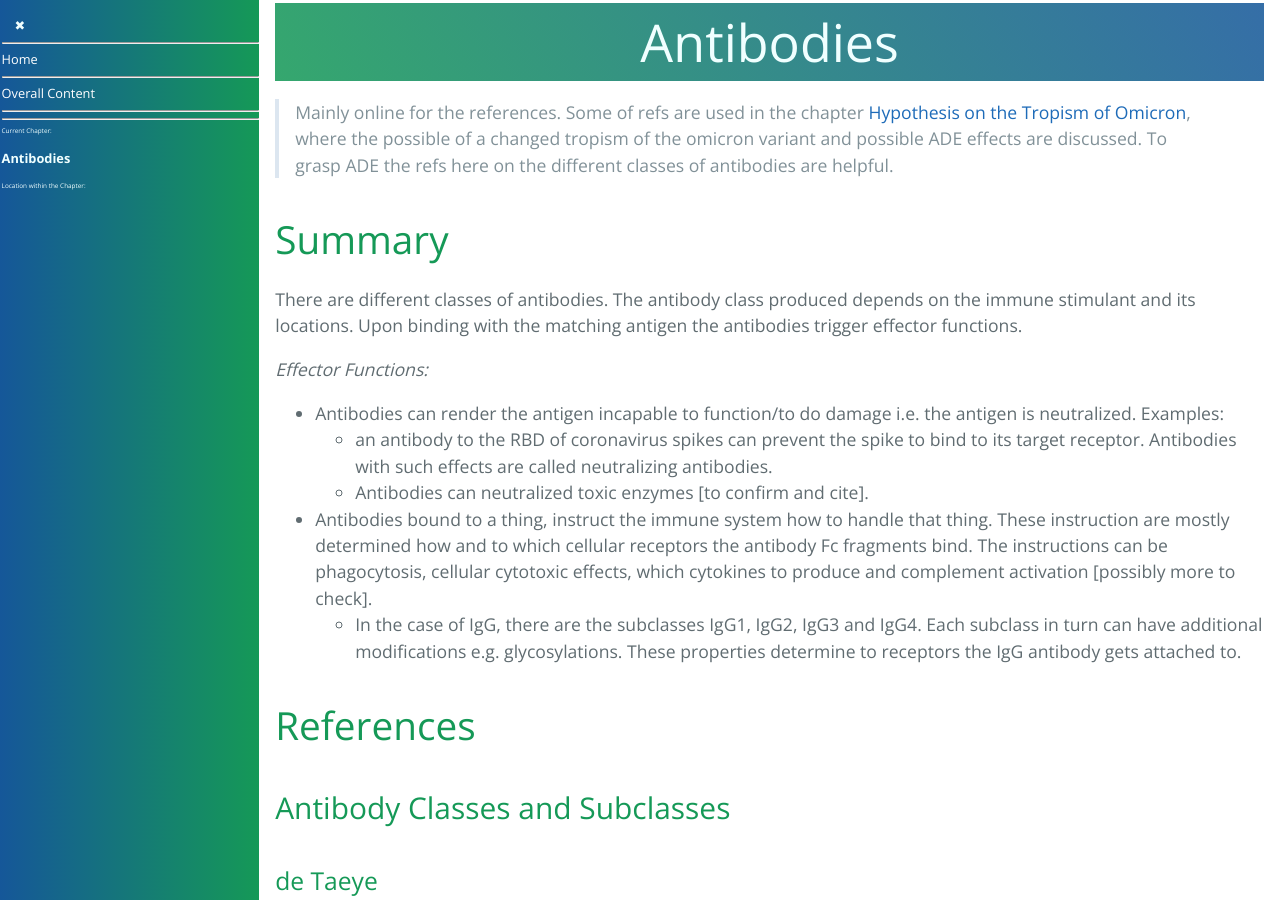
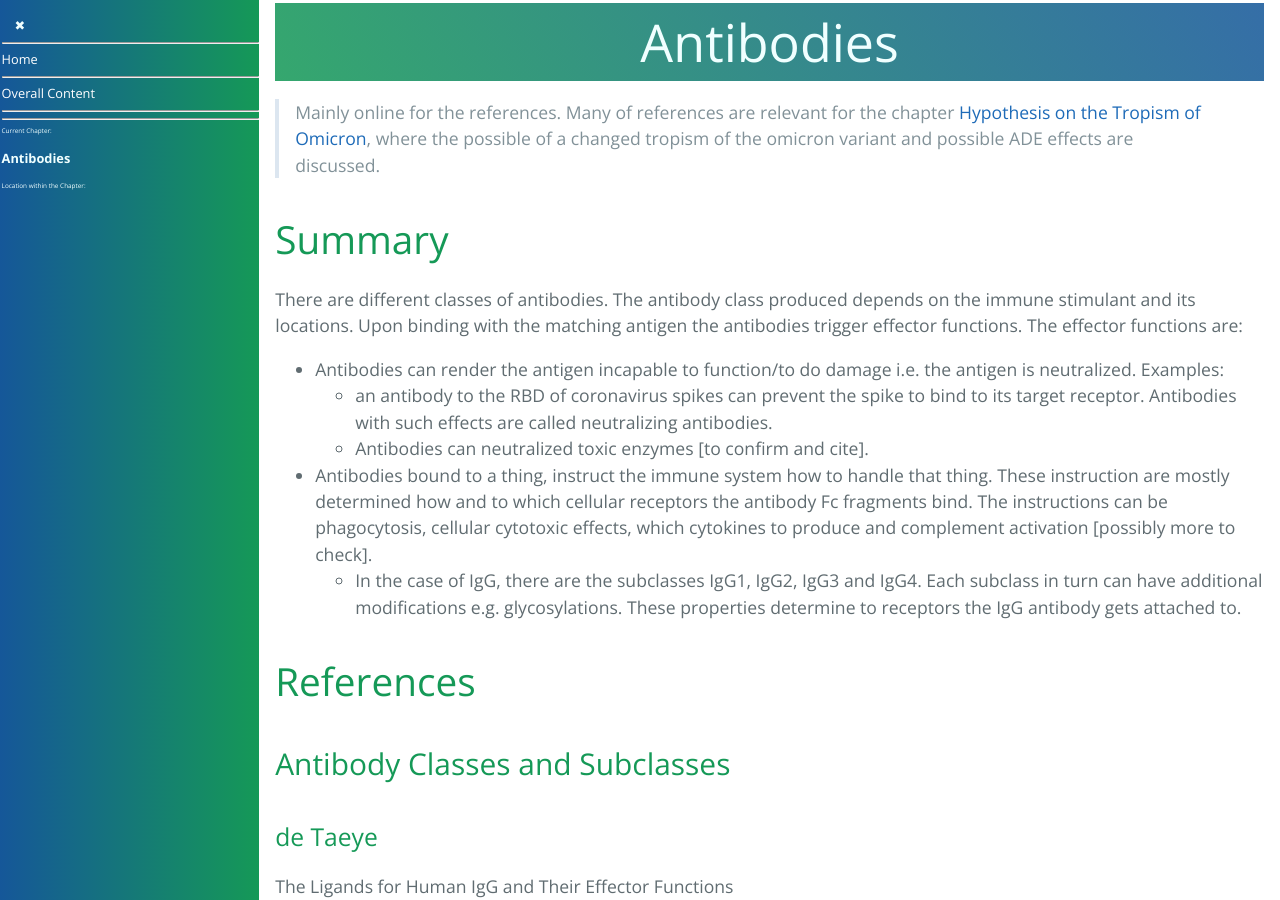
Before and after one commit to forestgrape/coronavirus, a Jekyll site: the page built from 4_immunological/antibodies.md, in a window 1280 px wide and 900 px high. Built offline with Jekyll 4.4.1, drawn with Linux system fonts in a browser that asks for light colours; our own code applies the rules of GitHub Pages for plain Markdown files.

Commit message:
clarifications

```diff
--- a/4_immunological/antibodies.md
+++ b/4_immunological/antibodies.md
@@ -1,12 +1,10 @@
 # Antibodies
 
-> Mainly online for the references. Some of refs are used in the chapter [Hypothesis on the Tropism of Omicron](../2_biological/omicron.md), where the possible of a changed tropism of the omicron variant and possible ADE effects are discussed. To grasp ADE the refs here on the different classes of antibodies are helpful.
+> Mainly online for the references. Many of references are relevant for the chapter [Hypothesis on the Tropism of Omicron](../2_biological/omicron.md), where the possible of a changed tropism of the omicron variant and possible ADE effects are discussed.
 
 
 ## Summary
-There are different classes of antibodies. The antibody class produced depends on the immune stimulant and its locations. Upon binding with the matching antigen the antibodies trigger effector functions.
-
-_Effector Functions:_
+There are different classes of antibodies. The antibody class produced depends on the immune stimulant and its locations. Upon binding with the matching antigen the antibodies trigger effector functions. The effector functions are:
 * Antibodies can render the antigen incapable to function/to do damage i.e. the antigen is neutralized. Examples:
   * an antibody to the RBD of coronavirus spikes can prevent the spike to bind to its target receptor. Antibodies with such effects are called neutralizing antibodies.
   * Antibodies can neutralized toxic enzymes [to confirm and cite].
```
